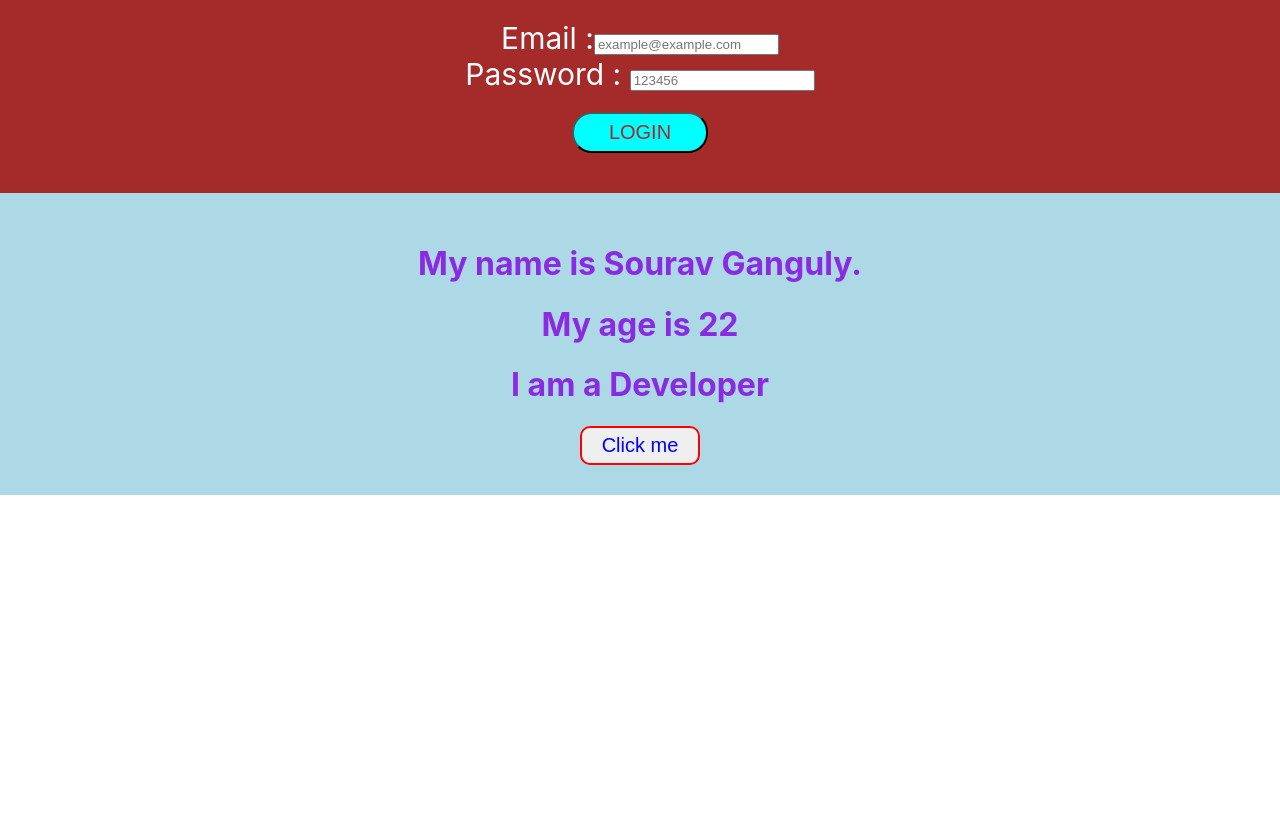
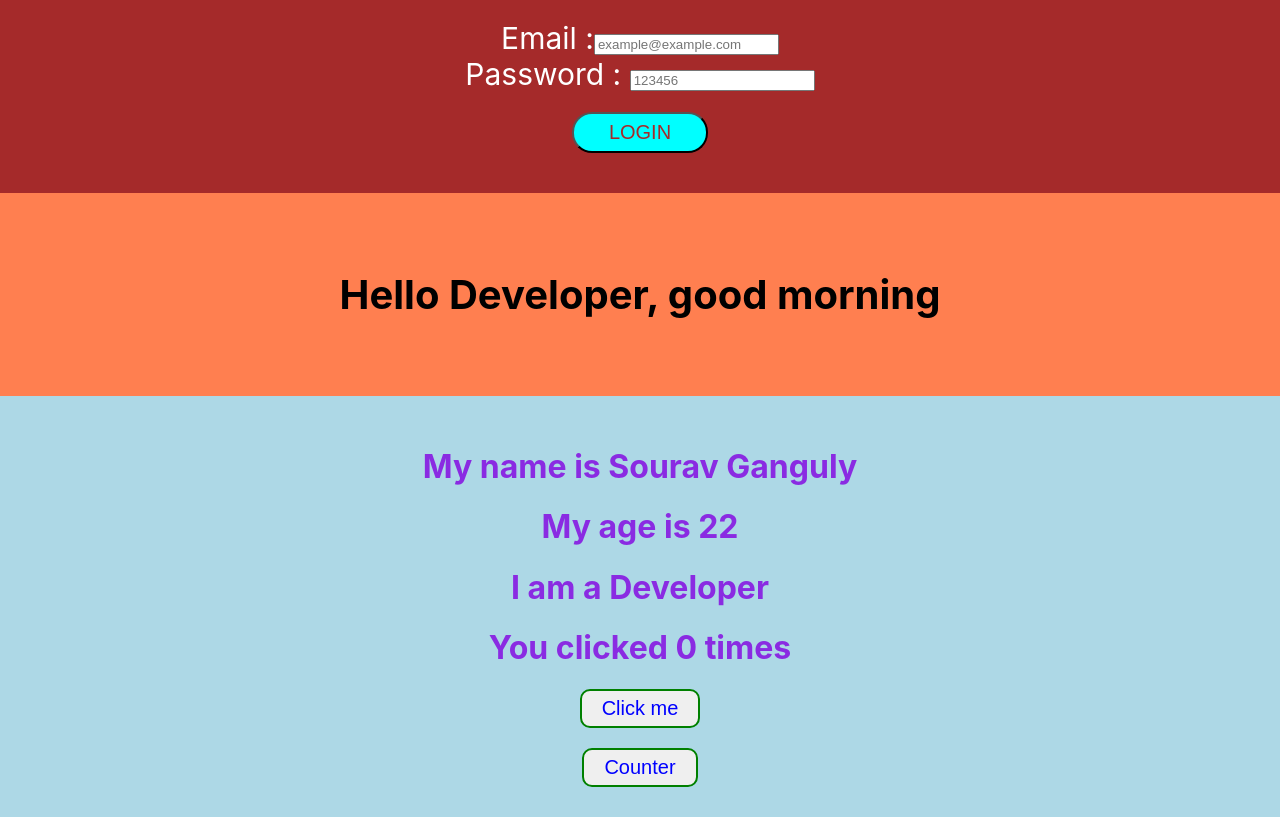
Before and after one commit to iamsourav37/react-first-proj, a React (Create React App) app: page / in a window 1280 px wide. Built offline with nearby package versions, Linux system fonts and the light colour scheme.

Commit message:
dynamic greetings

```diff
--- a/src/App.js
+++ b/src/App.js
@@ -1,6 +1,7 @@
 import React from "react";
 import Person from "./Component/Person";
 import LoginForm from "./Component/LoginForm";
+import ShowGreetings from "./Component/ShowGreetings";
 
 import "./css/index.css";
 
@@ -8,6 +9,7 @@
   return (
     <>
       <LoginForm />
+      <ShowGreetings name="Developer" />
       <Person name="Sourav Ganguly" age="22" prof="Developer" />
     </>
   );
--- a/src/Component/LoginForm.js
+++ b/src/Component/LoginForm.jsx
@@ -5,7 +5,7 @@
     <>
       <form className="login-form" action="#">
         Email :
-        <input type="email" placeholder="example@example.com" required="true" />
+        <input type="email" placeholder="example@example.com" />
         <br />
         Password : <input type="password" placeholder="123456" />
         <br />
--- a/src/Component/Person.js
+++ /dev/null
@@ -1,47 +0,0 @@
-import React from "react";
-
-function clickHandler() {
-  console.log("button clicked");
-}
-
-const style = {
-  color: "blue",
-  border: "2px solid red",
-  cursor: "pointer",
-  padding: "6px 20px",
-  borderRadius: "10px",
-  fontSize: "20px",
-};
-
-// const person = (props) => {
-//   return (
-//     <>
-//       <div class="bio-data">
-//         <h1>My name is {props.name}</h1>
-//         <h1>My age is {props.age}</h1>
-//         <h1>I am a {props.prof}</h1>
-//         <button style={style} onClick={clickHandler}>
-//           Click me
-//         </button>
-//       </div>
-//     </>
-//   );
-// };
-
-class Person extends React.Component {
-  render() {
-    return (
-      <>
-        <div class="bio-data">
-          <h1>My name is {this.props.name}.</h1>
-          <h1>My age is {this.props.age}</h1>
-          <h1>I am a {this.props.prof}</h1>
-          <button style={style} onClick={clickHandler}>
-            Click me
-          </button>
-        </div>
-      </>
-    );
-  }
-}
-export default Person;
--- /dev/null
+++ b/src/Component/Person.jsx
@@ -0,0 +1,49 @@
+import React from "react";
+
+const style = {
+  color: "blue",
+  border: "2px solid green",
+  cursor: "pointer",
+  padding: "6px 20px",
+  borderRadius: "10px",
+  fontSize: "20px",
+};
+
+const Person = (props) => {
+  const [count, setCount] = React.useState(0);
+  return (
+    <>
+      <div className="bio-data">
+        <h1>My name is {props.name}</h1>
+        <h1>My age is {props.age}</h1>
+        <h1>I am a {props.prof}</h1>
+        <h1>You clicked {count} times</h1>
+        <button style={style} onClick={() => setCount(count + 1)}>
+          Click me
+        </button>
+        <br />
+        <br />
+        <button style={style} onClick={() => alert("hello React Js")}>
+          Counter
+        </button>
+      </div>
+    </>
+  );
+};
+// class Person extends React.Component {
+//   render() {
+//     return (
+//       <>
+//         <div class="bio-data">
+//           <h1>My name is {this.props.name}.</h1>
+//           <h1>My age is {this.props.age}</h1>
+//           <h1>I am a {this.props.prof}</h1>
+//           <button style={style} onClick={clickHandler}>
+//             Click me
+//           </button>
+//         </div>
+//       </>
+//     );
+//   }
+// }
+export default Person;
--- /dev/null
+++ b/src/Component/ShowGreetings.jsx
@@ -0,0 +1,27 @@
+import React from "react";
+
+function ShowGreeting(props) {
+  let greetings = "";
+  const hours = new Date().getHours();
+  console.log(hours);
+
+  if (hours < 12) {
+    greetings = "morning";
+  } else if (hours >= 12 && hours < 17) {
+    greetings = "afternoon";
+  } else {
+    greetings = "evening";
+  }
+
+  return (
+    <>
+      <div className="greetings">
+        <h1>
+          Hello {props.name}, good {greetings}
+        </h1>
+      </div>
+    </>
+  );
+}
+
+export default ShowGreeting;
--- a/src/css/index.css
+++ b/src/css/index.css
@@ -41,3 +41,10 @@
   color: blueviolet;
   padding: 30px;
 }
+
+.greetings {
+  text-align: center;
+  font-size: 20px;
+  background-color: coral;
+  padding: 50px;
+}
```
